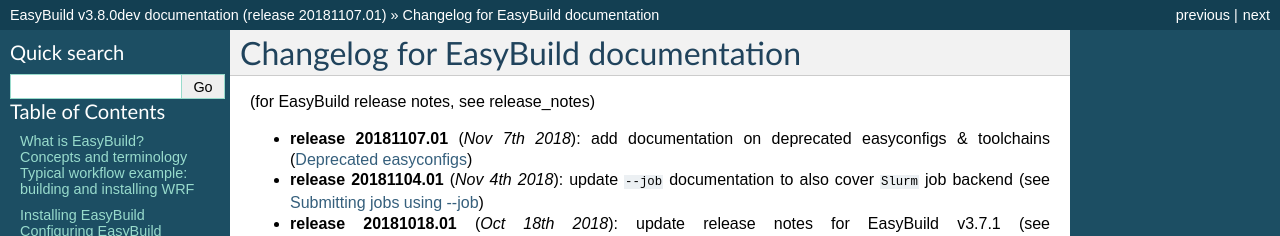
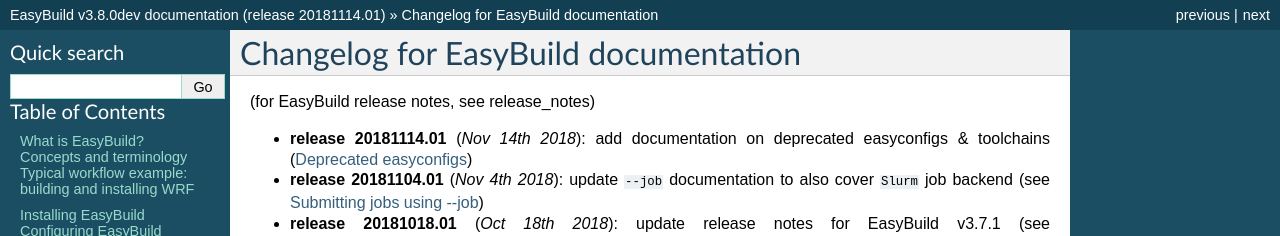
Before and after one commit to easybuilders/easybuild, a Sphinx documentation site: the page built from docs/Changelog.rst, in a window 1280 px wide and 900 px high. Shown: the top 236 px of the window. Built offline with Sphinx 7.4.7, drawn with Linux system fonts in a browser that asks for light colours; pages that are not in the unit, such as notebooks, are missing from menus; some of the changed text lies outside the part shown.

Commit message:
bump docs version to 20181114.01

```diff
--- a/docs/Changelog.rst
+++ b/docs/Changelog.rst
@@ -5,7 +5,7 @@
 
 (for EasyBuild release notes, see :ref:`release_notes`)
 
-* **release 20181107.01** (`Nov 7th 2018`): add documentation on deprecated easyconfigs & toolchains (:ref:`deprecated_easyconfigs`)
+* **release 20181114.01** (`Nov 14th 2018`): add documentation on deprecated easyconfigs & toolchains (:ref:`deprecated_easyconfigs`)
 * **release 20181104.01** (`Nov 4th 2018`): update ``--job`` documentation to also cover ``Slurm`` job backend (see :ref:`submitting_jobs`)
 * **release 20181018.01** (`Oct 18th 2018`): update release notes for EasyBuild v3.7.1 (see :ref:`release_notes_eb371`)
 * **release 20180925.01** (`Sep 25th 2018`): update release notes for EasyBuild v3.7.0 (see :ref:`release_notes_eb370`)
--- a/docs/conf.py
+++ b/docs/conf.py
@@ -43,7 +43,7 @@
 # The short X.Y version.
 version = '3.8.0dev'  # this is meant to reference the version of EasyBuild
 # The full version, including alpha/beta/rc tags.
-release = '20181107.01'  # this is meant to reference the version of the documentation itself
+release = '20181114.01'  # this is meant to reference the version of the documentation itself
 
 # There are two options for replacing |today|: either, you set today to some
 # non-false value, then it is used:
```
